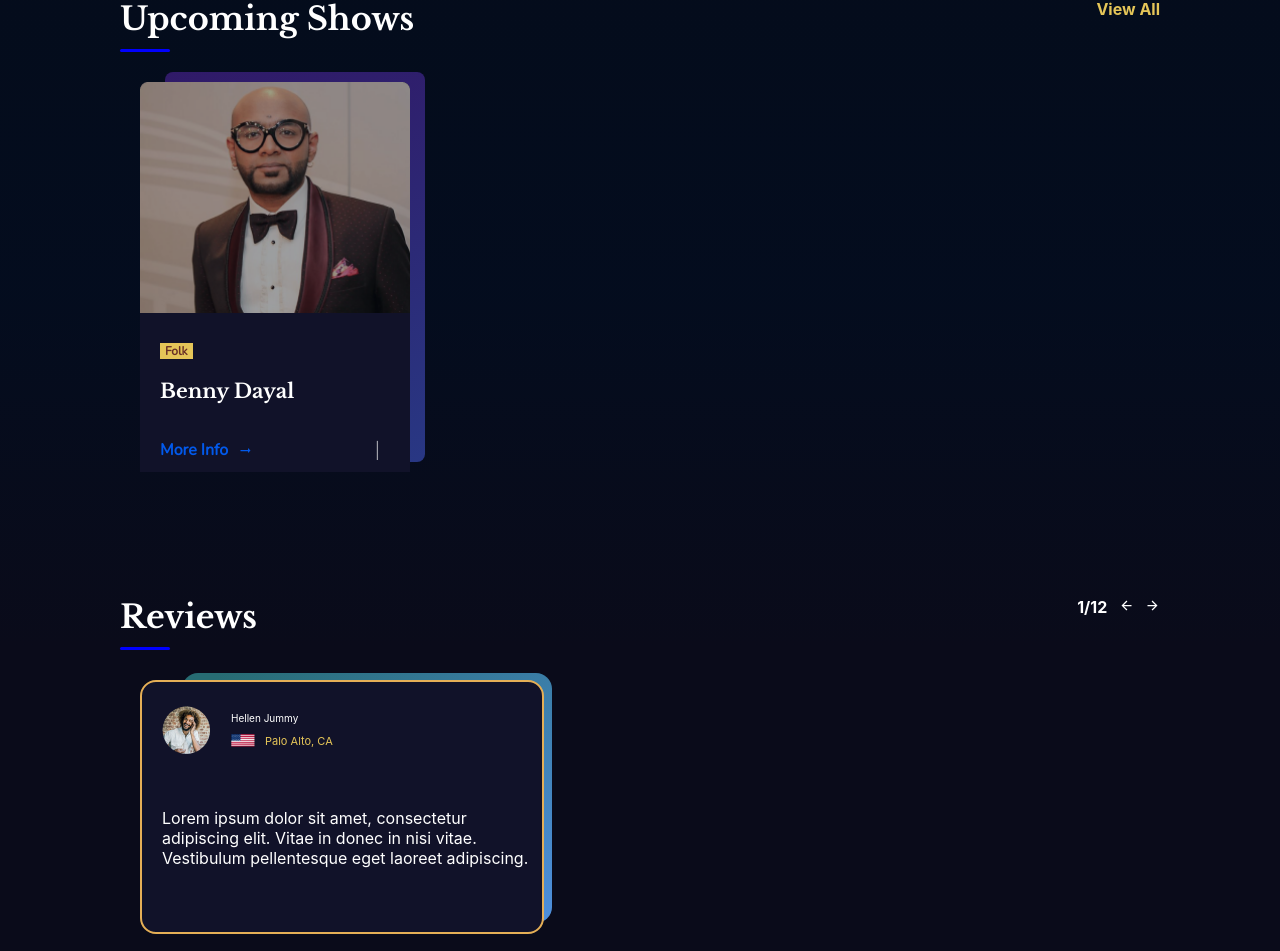
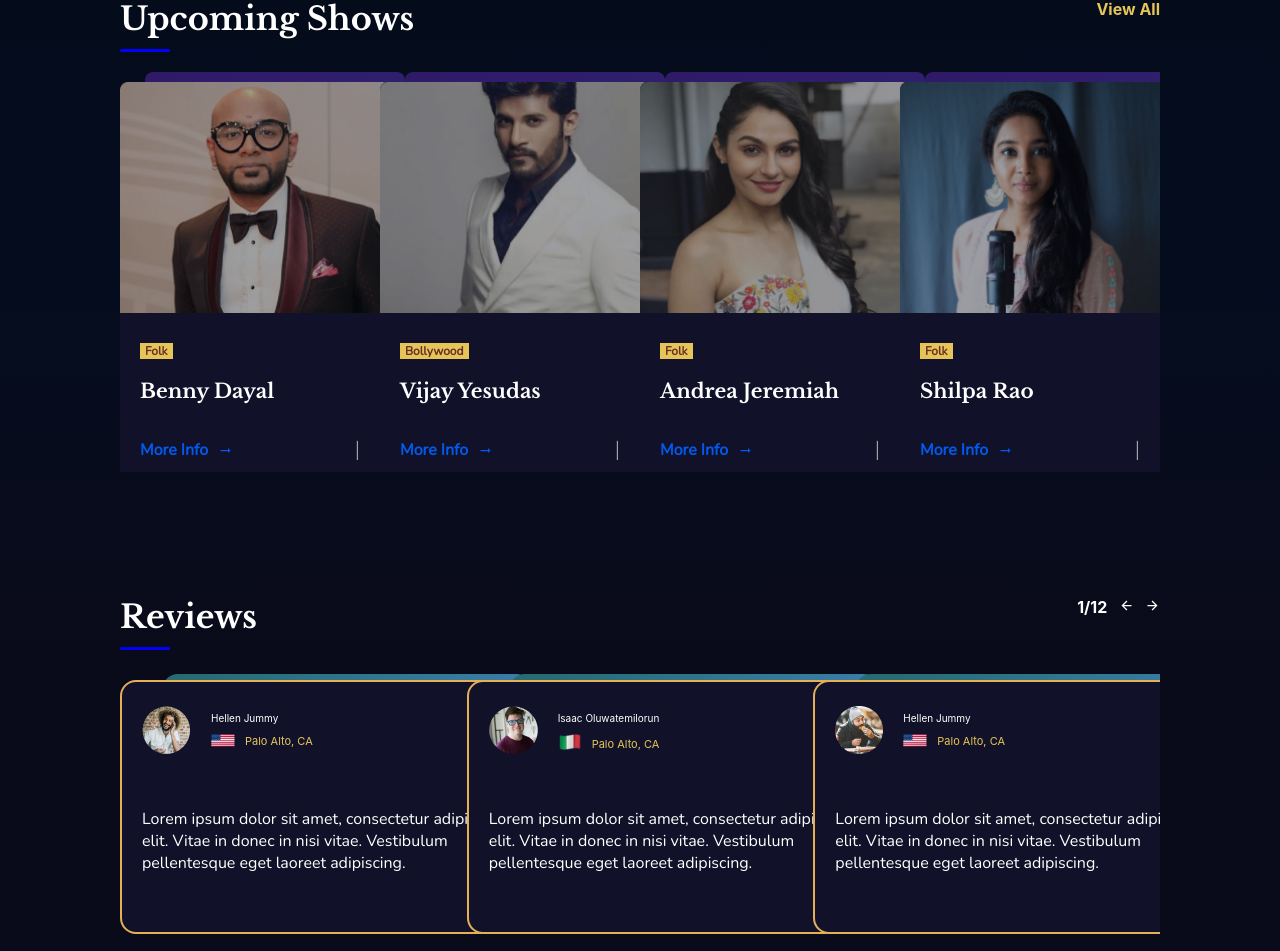
Before and after one commit to usaif1/homejam, a React (Create React App) app: page / in a window 1280 px wide. Shown: the part 1032-1983 px from the top of the page. Built offline with nearby package versions, Linux system fonts and the light colour scheme; some icons are missing.

Commit message:
fixes to swiper

```diff
--- a/src/components/common/styles.js
+++ b/src/components/common/styles.js
@@ -29,7 +29,7 @@ export const useStyles = makeStyles((theme, style) => ({
       height: (style) => style.mobile.height,
     },
     shadow: {
-      width: (style) => `${style.mobile.width}rem`,
+      width: (style) => `${style.mobile.width - 1}rem`,
       height: (style) => style.mobile.height,
       top: (style) => style.mobile.top,
       left: (style) => style.mobile.left,
--- a/src/components/home/Labels.js
+++ b/src/components/home/Labels.js
@@ -5,6 +5,7 @@ import {
   CalendarTodayOutlined,
   FavoriteBorderOutlined,
 } from "@material-ui/icons";
+import { v4 as uuid } from "uuid";
 
 // Import Swiper styles
 import "swiper/swiper-bundle.css";
@@ -24,21 +25,25 @@ const labels = [
     ),
     number: "0",
     text: "Label",
+    id: uuid(),
   },
   {
     icon: <CalendarTodayOutlined style={{ ...iconStyles }} />,
     number: "0",
     text: "Label",
+    id: uuid(),
   },
   {
     icon: <CalendarTodayOutlined style={{ ...iconStyles }} />,
     number: "0",
     text: "Label",
+    id: uuid(),
   },
   {
     icon: <CalendarTodayOutlined style={{ ...iconStyles }} />,
     number: "0",
     text: "Label",
+    id: uuid(),
   },
 ];
 
@@ -59,7 +64,11 @@ const Labels = () => {
       >
         {labels.map((label) => {
           return (
-            <SwiperSlide style={{ display: "flex" }} slidesPerView={2}>
+            <SwiperSlide
+              style={{ display: "flex" }}
+              slidesPerView={2}
+              key={label.id}
+            >
               <div className={classes.roundedContainer}>
                 <div>{label.icon}</div>
                 <p className={classes.labelNumber}>{label.number}</p>
--- a/src/components/home/Navbar.js
+++ b/src/components/home/Navbar.js
@@ -2,8 +2,7 @@
 import React from "react";
 import { Link } from "react-router-dom";
 import { Search, Menu, LocalMallOutlined } from "@material-ui/icons";
-// import LocalMallOutlined from "@material-ui/icons/LocalMallOutlined";
-// import  from "@material-ui/icons/Menu";
+import { v4 as uuid } from "uuid";
 
 //imports
 import homejamNavLogo from "../../assets/navbar/homejam-nav-logo.png";
@@ -57,7 +56,7 @@ const Navbar = () => {
   const renderDeskTop = () => {
     return deskTopLinks.map((link) => {
       return (
-        <div className={classes.linkContainer}>
+        <div className={classes.linkContainer} key={uuid()}>
           {link.icon}
           <Link to={link.path} className={classes.navLink}>
             {link.text}
@@ -69,7 +68,11 @@ const Navbar = () => {
 
   const renderMobile = () => {
     return mobileLinks.map((link) => {
-      return <div className={classes.linkContainer}>{link.icon}</div>;
+      return (
+        <div className={classes.linkContainer} key={uuid()}>
+          {link.icon}
+        </div>
+      );
     });
   };
 
@@ -83,16 +86,6 @@ const Navbar = () => {
         />
       </div>
       <div className={classes.linksListContainer}>
-        {/* {deskTopLinks.map((link) => {
-          return (
-            <div className={classes.linkContainer}>
-              {link.icon}
-              <Link to={link.path} className={classes.navLink}>
-                <p className={classes.linkText}>{link.text}</p>
-              </Link>
-            </div>
-          );
-        })} */}
         {window.innerWidth > 600 ? renderDeskTop() : renderMobile()}
       </div>
     </nav>
--- a/src/components/home/Reviews.js
+++ b/src/components/home/Reviews.js
@@ -2,6 +2,7 @@
 import React from "react";
 import { Swiper, SwiperSlide } from "swiper/react";
 import { ArrowBack, ArrowForward } from "@material-ui/icons";
+import { v4 as uuid } from "uuid";
 
 // Import Swiper styles
 import "swiper/swiper-bundle.css";
@@ -17,6 +18,7 @@ import review3 from "../../assets/reviews/review3.png";
 
 const reviews = [
   {
+    id: uuid(),
     name: "Hellen Jummy",
     text: `Lorem ipsum dolor sit amet, consectetur adipiscing elit. Vitae in donec in nisi vitae. Vestibulum pellentesque eget
         laoreet adipiscing. `,
@@ -25,6 +27,7 @@ const reviews = [
     location: "Palo Alto, CA",
   },
   {
+    id: uuid(),
     name: "Isaac Oluwatemilorun",
     text: `Lorem ipsum dolor sit amet, consectetur adipiscing elit. Vitae in donec in nisi vitae. Vestibulum pellentesque eget
         laoreet adipiscing. `,
@@ -33,6 +36,7 @@ const reviews = [
     location: "Palo Alto, CA",
   },
   {
+    id: uuid(),
     name: "Hellen Jummy",
     text: `Lorem ipsum dolor sit amet, consectetur adipiscing elit. Vitae in donec in nisi vitae. Vestibulum pellentesque eget
         laoreet adipiscing. `,
@@ -55,15 +59,15 @@ const Reviews = () => {
           height: "25rem",
           border: "2px solid #E5AF56",
           borderRadius: "1.6rem",
-          top: "-19.5rem",
+          top: "-20rem",
           left: "2rem",
           padding: "0 0 0 2rem",
 
           mobile: {
-            width: 31,
+            width: 27,
             height: "24rem",
-            top: "-20.5rem",
-            left: "1rem",
+            top: "-21rem",
+            left: "2rem",
           },
         }}
       >
@@ -84,6 +88,7 @@ const Reviews = () => {
               <div className={classes.flag}>
                 <img
                   src={review.flag}
+                  alt="flag"
                   style={{
                     objectFit: "contain",
                     verticalAlign: "bottom",
@@ -119,11 +124,12 @@ const Reviews = () => {
       <div className={classes.reviewsContainer}>
         <Swiper
           style={{ paddingTop: "1rem" }}
-          spaceBetween={window.innerWidth > 600 ? 50 : 5}
-          centeredSlides={true}
+          slidesPerView={window.innerWidth > 600 ? 3 : 1}
         >
           {reviews.map((review) => {
-            return <SwiperSlide>{reviewCard(review)}</SwiperSlide>;
+            return (
+              <SwiperSlide key={review.id}>{reviewCard(review)}</SwiperSlide>
+            );
           })}
         </Swiper>
       </div>
--- a/src/components/home/UpcomingShows.js
+++ b/src/components/home/UpcomingShows.js
@@ -1,6 +1,7 @@
 //dependencies
 import React from "react";
 import { Swiper, SwiperSlide } from "swiper/react";
+import { v4 as uuid } from "uuid";
 import ArrowRightAltIcon from "@material-ui/icons/ArrowRightAlt";
 
 // Import Swiper styles
@@ -17,21 +18,25 @@ import { useStyles } from "./styles";
 
 const artists = [
   {
+    id: uuid(),
     name: "Benny Dayal",
     img: benny,
     badge: "Folk",
   },
   {
+    id: uuid(),
     name: "Vijay Yesudas",
     img: vijay,
     badge: "Bollywood",
   },
   {
+    id: uuid(),
     name: "Andrea Jeremiah",
     img: andrea,
     badge: "Folk",
   },
   {
+    id: uuid(),
     name: "Shilpa Rao",
     img: shilpa,
     badge: "Folk",
@@ -103,11 +108,14 @@ const UpcomingShows = () => {
       <div className={classes.upcomingContainer}>
         <Swiper
           style={{ paddingTop: "1rem" }}
-          spaceBetween={window.innerWidth > 600 ? 50 : 5}
-          centeredSlides={true}
+          // spaceBetween={window.innerWidth > 600 ? 50 : 5}
+          // centeredSlides={true}
+          slidesPerView={window.innerWidth > 600 ? 4 : 1}
         >
           {artists.map((artist) => {
-            return <SwiperSlide>{artistCard(artist)}</SwiperSlide>;
+            return (
+              <SwiperSlide key={artist.id}>{artistCard(artist)}</SwiperSlide>
+            );
           })}
         </Swiper>
       </div>
--- a/src/components/home/styles.js
+++ b/src/components/home/styles.js
@@ -201,7 +201,6 @@ export const useStyles = makeStyles((theme) => ({
     border: "2px solid #E5AF56",
     position: "relative",
     zIndex: "2",
-    background: "black",
     paddingLeft: "2.4rem",
     background: "#0A0B1A",
     borderRadius: "1.6rem",
@@ -231,6 +230,7 @@ export const useStyles = makeStyles((theme) => ({
   reviewText: {
     margin: "5rem 0 0 0",
     fontSize: "1.6rem",
+    fontFamily: "'Nunito', sans-serif",
   },
 
   /*Media Queries*/
@@ -264,5 +264,8 @@ export const useStyles = makeStyles((theme) => ({
     upcomingHeading: {
       fontSize: "2rem",
     },
+    reviewText: {
+      fontSize: "1.4rem",
+    },
   },
 }));
--- a/src/components/home/swiper.css
+++ b/src/components/home/swiper.css
@@ -4,16 +4,8 @@
 
 .swiper-wrapper {
   display: flex;
-  margin-left: 2rem;
-}
-
-.swiper-slide {
-  /* width: 25rem !important; */
 }
 
 /* media queries for swiper  */
 @media only screen and (max-width: 600px) {
-  .swiper-slide {
-    /* width: initial !important; */
-  }
 }
```
